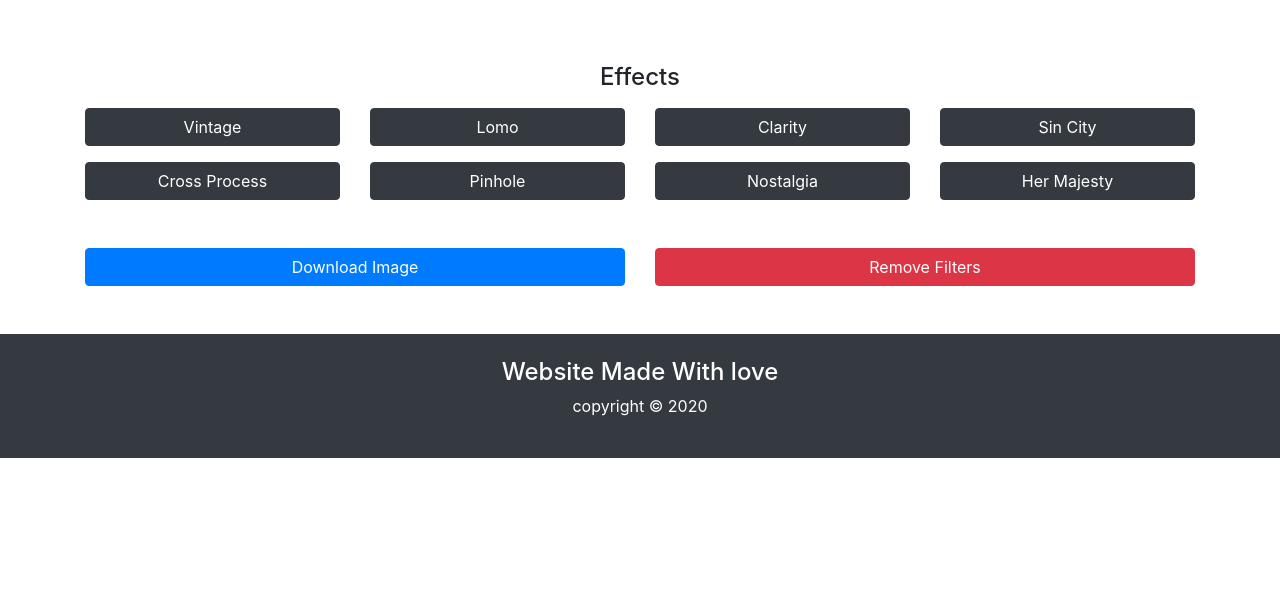
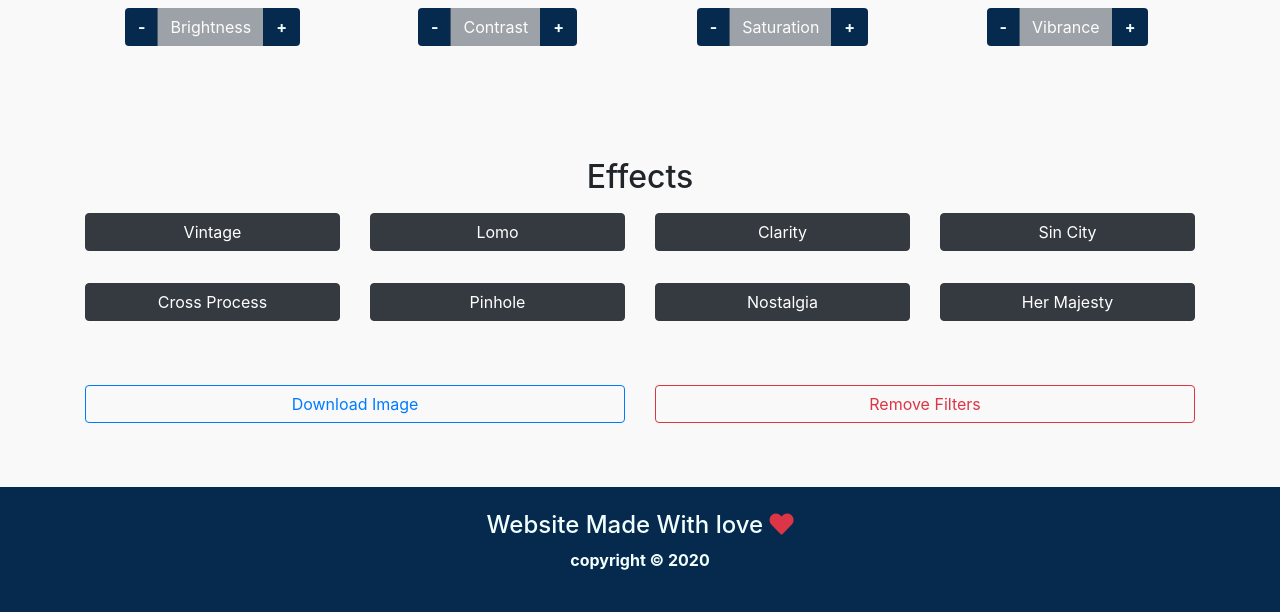
Before and after one commit to abdulbasit-dev/Image-Filter-Web-App, a plain HTML site: page index.html in a window 1280 px wide. Shown: the part 614-1226 px from the top of the page. Before the commit the page ends 1072 px from the top, so only its background shows below. Drawn offline with nearby package versions, Linux system fonts and the light colour scheme.

Commit message:
Change the ui and maked responsive

```diff
--- a/css/style.css
+++ b/css/style.css
@@ -1,4 +1,13 @@
+body{
+  background: #F9F9F9 !important;
+}
 
+header , footer{
+  background: #062A4E !important;
+  color: #F2FFFF !important;
+  font-weight: bold;
+
+}
 canvas {
     margin: auto;
     background: #ececec;
@@ -8,3 +17,15 @@ canvas {
   .btn-disabled {
     color: #fff !important;
   }
+
+  .btn-in{
+    background: #062A4E;
+    color: #F2FFFF;
+    font-weight: bold;
+  }
+
+  .btn-in:hover{
+    background: #062A4E;
+    color: red;
+
+  }
--- a/index.html
+++ b/index.html
@@ -15,10 +15,15 @@
 </head>
 
 <body>
-    <header>
-        <nav class="navbar navbar-dark bg-info mb-5">
+    <header class="shadow-lg mb-5">
+        <nav class="navbar navbar-dark p-4">
             <div class="container">
-                <a href="#" class="navbar-brand">Image Filter</a>
+                <a href="index.html" class="navbar-brand"><i class="far fa-images fa-3x p-0"></i></a>
+                <ul class="navbar-nav h3 text-white">
+                    <li class="nav-item">
+                        <a href="#" class="nav-link text-white">About</a>
+                    </li>
+                </ul>
             </div>
         </nav>
     </header>
@@ -33,46 +38,47 @@
 
                 <div class="row">
                     <div class="col-md-6">
-                        <canvas id="canvas1"></canvas>
+                        <canvas id="canvas1" class="rounded shadow mb-md-0 mb-4"></canvas>
                     </div>
                     <div class="col-md-6">
-                        <canvas id="canvas2"></canvas>
+                        <canvas id="canvas2" class="rounded shadow "></canvas>
                     </div>
                 </div>
             </section>
 
             <section id="filter" class="text-center py-5">
-                <h4 class=" my-3">Filters</h4>
+                <h2 class=" my-3">Filters</h2>
                 <div class="row my-4 ">
-                    <div class="col-md-3">
+                    <div class="col-md-3 col-sm-6 mb-4">
                         <div class="btn-group ">
-                            <button class="filter-btn brightness-remove btn btn-info">-</button>
+                            <button class="filter-btn brightness-remove btn btn-in">-</button>
                             <button class="btn btn-secondary btn-disabled" disabled>Brightness</button>
-                            <button class="filter-btn brightness-add btn btn-info">+</button>
+                            <button class="filter-btn brightness-add btn btn-in">+</button>
+
                         </div>
                     </div>
 
-                    <div class="col-md-3">
+                    <div class="col-md-3 col-sm-6 mb-4">
                         <div class="btn-group ">
-                            <button class="filter-btn contrast-remove btn btn-info">-</button>
+                            <button class="filter-btn contrast-remove btn btn-in">-</button>
                             <button class="btn btn-secondary btn-disabled" disabled>Contrast</button>
-                            <button class="filter-btn contrast-add btn btn-info">+</button>
+                            <button class="filter-btn contrast-add btn btn-in">+</button>
                         </div>
                     </div>
 
-                    <div class="col-md-3">
+                    <div class="col-md-3 col-sm-6 mb-4">
                         <div class="btn-group ">
-                            <button class="filter-btn saturation-remove btn btn-info">-</button>
+                            <button class="filter-btn saturation-remove btn btn-in">-</button>
                             <button class="btn btn-secondary btn-disabled" disabled>Saturation</button>
-                            <button class="filter-btn saturation-add btn btn-info">+</button>
+                            <button class="filter-btn saturation-add btn btn-in">+</button>
                         </div>
                     </div>
 
-                    <div class="col-md-3">
+                    <div class="col-md-3 col-sm-6 ">
                         <div class="btn-group ">
-                            <button class="filter-btn vibrance-remove btn btn-info">-</button>
+                            <button class="filter-btn vibrance-remove btn btn-in">-</button>
                             <button class="btn btn-secondary btn-disabled" disabled>Vibrance</button>
-                            <button class="filter-btn vibrance-add btn btn-info">+</button>
+                            <button class="filter-btn vibrance-add btn btn-in">+</button>
                         </div>
                     </div>
                 </div>
@@ -80,24 +86,24 @@
             </section>
 
             <section id="effects">
-                <h4 class="text-center my-3">Effects</h4>
+                <h2 class="text-center my-3">Effects</h2>
                 <div class="row mb-3">
-                    <div class="col-md-3">
+                    <div class="col-md-3 col-sm-6 mb-3">
                         <button class="filter-btn vintage-add btn btn-dark btn-block">
                             Vintage
                         </button>
                     </div>
-                    <div class="col-md-3">
+                    <div class="col-md-3 col-sm-6 mb-3">
                         <button class="filter-btn lomo-add btn btn-dark btn-block">
                             Lomo
                         </button>
                     </div>
-                    <div class="col-md-3">
+                    <div class="col-md-3 col-sm-6 mb-3">
                         <button class="filter-btn clarity-add btn btn-dark btn-block">
                             Clarity
                         </button>
                     </div>
-                    <div class="col-md-3">
+                    <div class="col-md-3 col-sm-6 mb-3">
                         <button class="filter-btn sincity-add btn btn-dark btn-block">
                             Sin City
                         </button>
@@ -105,22 +111,22 @@
                 </div>
 
                 <div class="row">
-                    <div class="col-md-3">
+                    <div class="col-md-3 col-sm-6 mb-3">
                         <button class="filter-btn crossprocess-add btn btn-dark btn-block">
                             Cross Process
                         </button>
                     </div>
-                    <div class="col-md-3">
+                    <div class="col-md-3 col-sm-6 mb-3">
                         <button class="filter-btn pinhole-add btn btn-dark btn-block">
                             Pinhole
                         </button>
                     </div>
-                    <div class="col-md-3">
+                    <div class="col-md-3 col-sm-6 mb-3">
                         <button class="filter-btn nostalgia-add btn btn-dark btn-block">
                             Nostalgia
                         </button>
                     </div>
-                    <div class="col-md-3">
+                    <div class="col-md-3 col-sm-6 mb-3">
                         <button class="filter-btn hermajesty-add btn btn-dark btn-block">
                             Her Majesty
                         </button>
@@ -128,23 +134,23 @@
                 </div>
             </section>
 
-            <section id="action" class="my-5">
+            <section id="action" class="my-5 ">
                 <div class="row">
-                    <div class="col-md-6">
-                        <button id="download-btn" class="btn btn-primary btn-block">Download Image</button>
+                    <div class="col-sm-6 mb-3">
+                        <button id="download-btn" class="btn btn-outline-primary btn-block">Download Image</button>
                     </div>
-                    <div class="col-md-6">
-                        <button id="revert-btn" class="btn btn-danger btn-block">Remove Filters</button>
+                    <div class="col-sm-6">
+                        <button id="revert-btn" class="btn btn-outline-danger btn-block">Remove Filters</button>
                     </div>
                 </div>
             </section>
         </div>
     </main>
 
-    <footer class="p-4 bg-dark text-white">
+    <footer class="p-4">
         <div class="row text-center">
             <div class="col-md-6 mx-auto">
-                <h4>Website Made With love</h4>
+                <h4>Website Made With love <i class="fas fa-heart text-danger"></i></h4>
                 <p>copyright &copy; <span id="year"></span></p>
             </div>
         </div>
```
